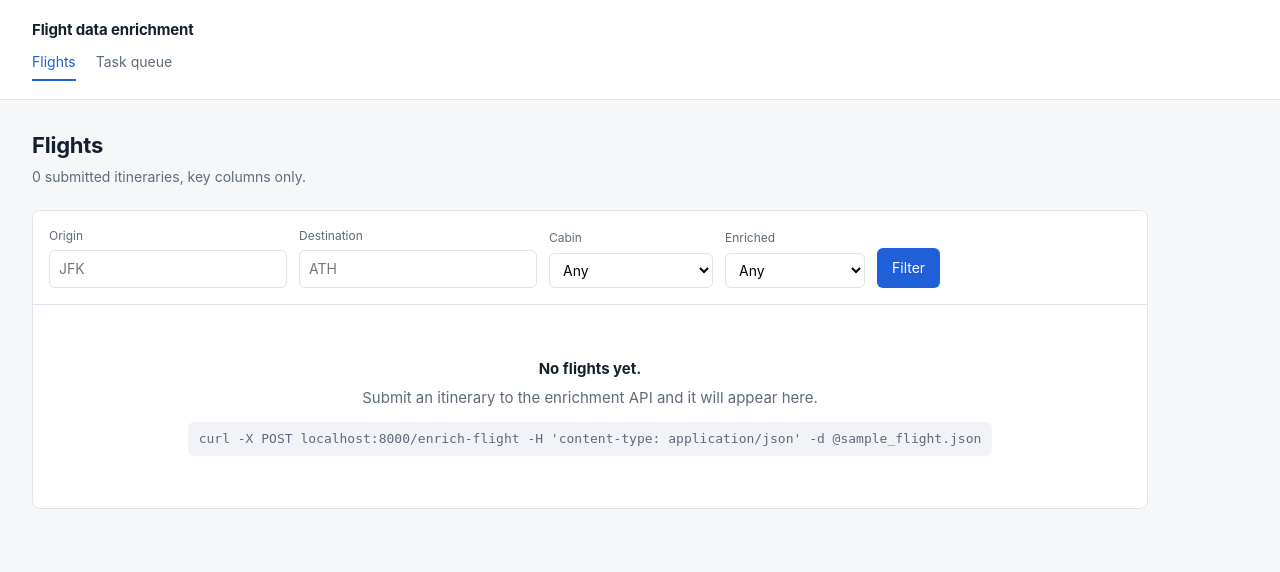
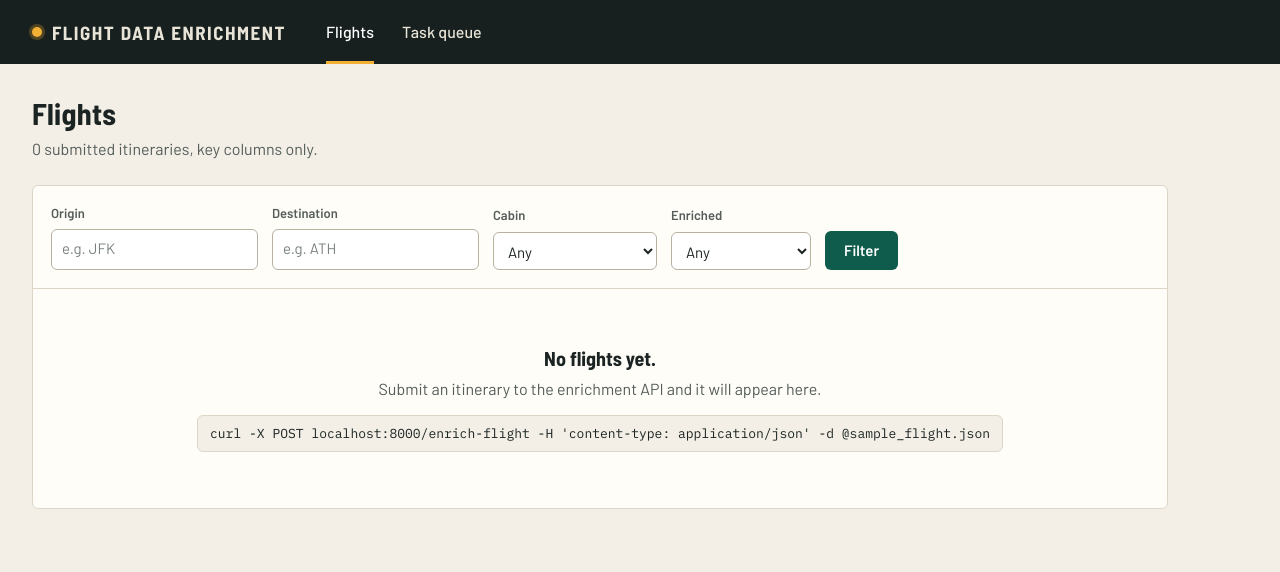
Before and after one commit to dev-mnadeem/flight-retail-enrichment-api, a Django app: page /flights/ in a window 1280 px wide. Shown: the top 572 px of the page. Run offline with Django 5.2, Linux system fonts and the light colour scheme; data that the repository does not hold is empty; parts of the project's set-up code (start-up, migrations or seed data) failed here and were passed over.

Commit message:
Restyle the Django pages as a departure-board fare desk
Dark board header with an amber signal accent, Barlow and IBM Plex Mono
in place of the system/Roboto stack, and route codes set in mono.

Accessibility: explicit label/for on every filter, scoped headers and a
caption, aria-current on the active nav item and page, a skip link and a
visible focus ring. Below 760px the tables collapse into labelled rows
instead of overflowing the viewport. A zero retail price now renders as a
price rather than a dash.

```diff
--- a/backend/flights/templates/flights/base.html
+++ b/backend/flights/templates/flights/base.html
@@ -3,104 +3,178 @@
 <head>
   <meta charset="utf-8">
   <meta name="viewport" content="width=device-width, initial-scale=1">
-  <title>{% block title %}Flight enrichment{% endblock %}</title>
+  <title>{% block title %}Flight enrichment{% endblock %} · Flight data enrichment</title>
+  <link rel="preconnect" href="https://fonts.googleapis.com">
+  <link rel="preconnect" href="https://fonts.gstatic.com" crossorigin>
+  <link rel="stylesheet" href="https://fonts.googleapis.com/css2?family=Barlow:wght@400;500;600;700&family=Barlow+Semi+Condensed:wght@600;700&family=IBM+Plex+Mono:wght@400;500&display=swap">
   <style>
     :root {
-      --bg: #f6f7f9;
-      --surface: #ffffff;
-      --ink: #16202c;
-      --muted: #5f6b7a;
-      --line: #dfe4ea;
-      --accent: #1f5fd8;
-      --ok-bg: #e4f4ea; --ok-ink: #17603a;
-      --bad-bg: #fbe6e6; --bad-ink: #8c2020;
-      --warn-bg: #fdf2dc; --warn-ink: #7a5310;
-      --radius: 8px;
+      --paper: #f3efe6;
+      --surface: #fffdf8;
+      --ink: #1b2422;
+      --muted: #545d5a;
+      --line: #ddd6c8;
+      --board: #17201e;
+      --board-ink: #e9e4d8;
+      --signal: #f2b134;
+      --accent: #0f5c4d;
+      --accent-hover: #0a473b;
+      --ok-bg: #dcefe4; --ok-ink: #145233;
+      --bad-bg: #f8e0dc; --bad-ink: #8a2418;
+      --warn-bg: #fbecc8; --warn-ink: #6b4a06;
+      --idle-bg: #ebe6db; --idle-ink: #4c5552;
+      --radius: 6px;
+      --sans: "Barlow", system-ui, -apple-system, "Segoe UI", sans-serif;
+      --display: "Barlow Semi Condensed", "Barlow", system-ui, sans-serif;
+      --mono: "IBM Plex Mono", ui-monospace, SFMono-Regular, Menlo, monospace;
     }
     * { box-sizing: border-box; }
     body {
       margin: 0;
-      background: var(--bg);
+      background: var(--paper);
       color: var(--ink);
-      font: 15px/1.55 -apple-system, BlinkMacSystemFont, "Segoe UI", Roboto, Helvetica, Arial, sans-serif;
+      font: 16px/1.5 var(--sans);
     }
+    a { color: var(--accent); }
+    :focus-visible { outline: 3px solid var(--signal); outline-offset: 2px; }
+    .skip {
+      position: absolute; left: 12px; top: -48px; padding: 8px 12px;
+      background: var(--signal); color: var(--board); font-weight: 600; z-index: 10;
+    }
+    .skip:focus { top: 12px; }
+    .visually-hidden {
+      position: absolute; width: 1px; height: 1px; padding: 0; margin: -1px;
+      overflow: hidden; clip: rect(0 0 0 0); white-space: nowrap; border: 0;
+    }
+
     header {
-      background: var(--surface);
-      border-bottom: 1px solid var(--line);
-      padding: 18px 32px;
+      background: var(--board);
+      color: var(--board-ink);
+      padding: 0 32px;
+      display: flex; flex-wrap: wrap; align-items: center; gap: 8px 40px;
     }
-    header .brand { font-weight: 650; letter-spacing: -0.01em; }
-    nav { margin-top: 10px; display: flex; gap: 20px; }
+    .brand {
+      font: 700 19px/1 var(--display);
+      letter-spacing: 0.08em; text-transform: uppercase;
+      padding: 20px 0; display: flex; align-items: center; gap: 10px;
+    }
+    .brand::before {
+      content: ""; width: 10px; height: 10px; border-radius: 50%;
+      background: var(--signal); box-shadow: 0 0 0 3px rgba(242, 177, 52, 0.25);
+    }
+    nav ul { list-style: none; margin: 0; padding: 0; display: flex; gap: 28px; }
     nav a {
-      color: var(--muted); text-decoration: none; font-size: 14px;
-      padding-bottom: 6px; border-bottom: 2px solid transparent;
+      display: block; padding: 20px 0 17px;
+      color: var(--board-ink); text-decoration: none; font-weight: 500;
+      border-bottom: 3px solid transparent;
     }
-    nav a:hover { color: var(--ink); }
-    nav a.active { color: var(--accent); border-bottom-color: var(--accent); }
-    main { padding: 28px 32px 56px; max-width: 1180px; }
-    h1 { font-size: 22px; margin: 0 0 4px; letter-spacing: -0.01em; }
-    .subtitle { color: var(--muted); font-size: 14px; margin: 0 0 22px; }
+    nav a:hover { color: #fff; }
+    nav a[aria-current="page"] { color: #fff; border-bottom-color: var(--signal); }
+
+    main { padding: 32px 32px 64px; max-width: 1200px; }
+    h1 { font: 700 30px/1.15 var(--display); margin: 0 0 6px; letter-spacing: 0.01em; }
+    .subtitle { color: var(--muted); margin: 0 0 24px; }
+
     .panel {
       background: var(--surface); border: 1px solid var(--line);
       border-radius: var(--radius); overflow: hidden;
     }
     .filters {
-      display: flex; flex-wrap: wrap; gap: 12px; align-items: flex-end;
-      padding: 16px; border-bottom: 1px solid var(--line); background: var(--surface);
+      display: flex; flex-wrap: wrap; gap: 14px; align-items: flex-end;
+      padding: 18px; border-bottom: 1px solid var(--line);
     }
-    .filters label { display: flex; flex-direction: column; gap: 5px; font-size: 12px; color: var(--muted); }
-    .filters input, .filters select {
-      font: inherit; font-size: 14px; padding: 7px 9px;
-      border: 1px solid var(--line); border-radius: 6px; background: #fff; min-width: 140px;
+    .field { display: flex; flex-direction: column; gap: 6px; }
+    .field label { font-size: 13px; font-weight: 600; color: var(--muted); }
+    .field input, .field select {
+      font: inherit; font-size: 15px; padding: 8px 10px; min-width: 140px;
+      border: 1px solid #b9b1a2; border-radius: var(--radius); background: #fff; color: var(--ink);
     }
-    .filters button, .filters a.reset {
-      font: inherit; font-size: 14px; padding: 8px 14px; border-radius: 6px;
+    .field input { font-family: var(--mono); text-transform: uppercase; }
+    .field input::placeholder { text-transform: none; font-family: var(--sans); color: #77807c; }
+    .actions { display: flex; gap: 10px; }
+    .button, .button-quiet {
+      font: 600 15px/1 var(--sans); padding: 11px 18px; border-radius: var(--radius);
       border: 1px solid transparent; cursor: pointer; text-decoration: none;
     }
-    .filters button { background: var(--accent); color: #fff; }
-    .filters a.reset { background: transparent; color: var(--muted); border-color: var(--line); }
+    .button { background: var(--accent); color: #fff; }
+    .button:hover { background: var(--accent-hover); }
+    .button-quiet { background: transparent; color: var(--ink); border-color: #b9b1a2; }
+
     table { width: 100%; border-collapse: collapse; }
-    th, td { padding: 11px 16px; text-align: left; border-bottom: 1px solid var(--line); }
+    th, td { padding: 12px 18px; text-align: left; border-bottom: 1px solid var(--line); vertical-align: middle; }
     th {
-      font-size: 11px; text-transform: uppercase; letter-spacing: 0.06em;
-      color: var(--muted); font-weight: 600; background: #fafbfc;
+      font: 600 12px/1.2 var(--sans); text-transform: uppercase; letter-spacing: 0.08em;
+      color: var(--muted); background: #f8f4ec;
     }
     tbody tr:last-child td { border-bottom: none; }
-    td.num { text-align: right; font-variant-numeric: tabular-nums; }
-    td.mono, .mono {
-      font-family: ui-monospace, SFMono-Regular, Menlo, monospace;
-      font-size: 13px; white-space: nowrap;
-    }
+    tbody tr:hover { background: #faf6ee; }
+    .num { text-align: right; font-variant-numeric: tabular-nums; }
+    .code { font-family: var(--mono); font-size: 14px; }
+    .route { font-family: var(--mono); font-weight: 500; letter-spacing: 0.04em; white-space: nowrap; }
+    .route span { color: var(--muted); padding: 0 4px; }
+    .price { font-family: var(--mono); font-weight: 500; white-space: nowrap; }
+    .price small { color: var(--muted); font-size: 12px; margin-left: 3px; }
+    .none { color: var(--muted); }
+
     .pill {
-      display: inline-block; padding: 2px 9px; border-radius: 999px;
-      font-size: 12px; font-weight: 600;
+      display: inline-block; padding: 3px 10px; border-radius: 999px;
+      font: 600 12px/1.4 var(--sans); letter-spacing: 0.03em; white-space: nowrap;
     }
     .pill-ok { background: var(--ok-bg); color: var(--ok-ink); }
     .pill-bad { background: var(--bad-bg); color: var(--bad-ink); }
     .pill-warn { background: var(--warn-bg); color: var(--warn-ink); }
-    .pill-idle { background: #eceff3; color: var(--muted); }
-    .empty { padding: 52px 20px; text-align: center; color: var(--muted); }
-    .empty strong { display: block; color: var(--ink); font-size: 15px; margin-bottom: 6px; }
+    .pill-idle { background: var(--idle-bg); color: var(--idle-ink); }
+
+    .empty { padding: 56px 24px; text-align: center; color: var(--muted); }
+    .empty strong { display: block; color: var(--ink); font: 700 20px/1.3 var(--display); margin-bottom: 6px; }
     .empty code {
-      display: inline-block; margin-top: 12px; padding: 7px 11px;
-      background: #f1f3f6; border-radius: 6px; font-size: 13px;
+      display: inline-block; margin-top: 14px; padding: 8px 12px; max-width: 100%;
+      background: var(--paper); border: 1px solid var(--line); border-radius: var(--radius);
+      font: 13px/1.5 var(--mono); color: var(--ink); white-space: pre-wrap; word-break: break-all;
     }
     .pager {
-      display: flex; gap: 14px; align-items: center;
-      padding: 14px 16px; font-size: 14px; color: var(--muted);
+      display: flex; gap: 18px; align-items: center; margin: 0;
+      padding: 14px 18px; font-size: 15px; color: var(--muted); border-top: 1px solid var(--line);
     }
-    .pager a { color: var(--accent); text-decoration: none; }
-    .note { color: var(--muted); font-size: 13px; margin-top: 12px; }
+    .pager a { font-weight: 600; }
+
+    @media (max-width: 760px) {
+      header { padding: 0 16px; gap: 0 24px; }
+      .brand { padding: 16px 0 6px; width: 100%; }
+      nav a { padding: 10px 0 11px; }
+      main { padding: 24px 16px 48px; }
+      h1 { font-size: 26px; }
+      .filters { padding: 16px; }
+      .field { flex: 1 1 140px; }
+      .field input, .field select { min-width: 0; width: 100%; }
+      .actions { width: 100%; }
+      .actions .button { flex: 1; }
+
+      thead { position: absolute; width: 1px; height: 1px; overflow: hidden; clip: rect(0 0 0 0); }
+      table, tbody, tr, td { display: block; width: 100%; }
+      tbody tr { padding: 12px 16px; border-bottom: 1px solid var(--line); }
+      tbody tr:last-child { border-bottom: none; }
+      td { display: flex; justify-content: space-between; gap: 16px; padding: 5px 0; border: none; text-align: right; }
+      td.num { text-align: right; }
+      td::before {
+        content: attr(data-label); flex: none; text-align: left;
+        font: 600 12px/1.9 var(--sans); text-transform: uppercase; letter-spacing: 0.08em; color: var(--muted);
+      }
+      td.code { word-break: break-all; }
+    }
   </style>
 </head>
 <body>
+  <a class="skip" href="#content">Skip to content</a>
   <header>
     <div class="brand">Flight data enrichment</div>
-    <nav>
-      <a href="{% url 'flights:flight-list' %}" class="{% block nav_flights %}{% endblock %}">Flights</a>
-      <a href="{% url 'flights:task-list' %}" class="{% block nav_tasks %}{% endblock %}">Task queue</a>
+    <nav aria-label="Sections">
+      <ul>
+        <li><a href="{% url 'flights:flight-list' %}"{% block nav_flights %}{% endblock %}>Flights</a></li>
+        <li><a href="{% url 'flights:task-list' %}"{% block nav_tasks %}{% endblock %}>Task queue</a></li>
+      </ul>
     </nav>
   </header>
-  <main>{% block content %}{% endblock %}</main>
+  <main id="content">{% block content %}{% endblock %}</main>
 </body>
 </html>
--- a/backend/flights/templates/flights/flight_list.html
+++ b/backend/flights/templates/flights/flight_list.html
@@ -1,6 +1,6 @@
 {% extends "flights/base.html" %}
 {% block title %}Flights{% endblock %}
-{% block nav_flights %}active{% endblock %}
+{% block nav_flights %} aria-current="page"{% endblock %}
 
 {% block content %}
 <h1>Flights</h1>
@@ -9,67 +9,74 @@
 </p>
 
 <div class="panel">
-  <form class="filters" method="get">
-    <label>Origin
-      <input type="text" name="origin" value="{{ filters.origin }}" placeholder="JFK" maxlength="8">
-    </label>
-    <label>Destination
-      <input type="text" name="destination" value="{{ filters.destination }}" placeholder="ATH" maxlength="8">
-    </label>
-    <label>Cabin
-      <select name="cabin">
+  <form class="filters" method="get" role="search" aria-label="Filter flights">
+    <div class="field">
+      <label for="f-origin">Origin</label>
+      <input id="f-origin" type="text" name="origin" value="{{ filters.origin }}" placeholder="e.g. JFK" maxlength="8" autocomplete="off">
+    </div>
+    <div class="field">
+      <label for="f-destination">Destination</label>
+      <input id="f-destination" type="text" name="destination" value="{{ filters.destination }}" placeholder="e.g. ATH" maxlength="8" autocomplete="off">
+    </div>
+    <div class="field">
+      <label for="f-cabin">Cabin</label>
+      <select id="f-cabin" name="cabin">
         <option value="">Any</option>
         {% for value, label in cabins %}
-          <option value="{{ value }}" {% if filters.cabin == value %}selected{% endif %}>{{ label }}</option>
+          <option value="{{ value }}"{% if filters.cabin == value %} selected{% endif %}>{{ label }}</option>
         {% endfor %}
       </select>
-    </label>
-    <label>Enriched
-      <select name="enriched">
+    </div>
+    <div class="field">
+      <label for="f-enriched">Enriched</label>
+      <select id="f-enriched" name="enriched">
         <option value="">Any</option>
-        <option value="yes" {% if filters.enriched == "yes" %}selected{% endif %}>Yes</option>
-        <option value="no" {% if filters.enriched == "no" %}selected{% endif %}>No</option>
+        <option value="yes"{% if filters.enriched == "yes" %} selected{% endif %}>Yes</option>
+        <option value="no"{% if filters.enriched == "no" %} selected{% endif %}>No</option>
       </select>
-    </label>
-    <button type="submit">Filter</button>
-    {% if has_filters %}<a class="reset" href="{% url 'flights:flight-list' %}">Clear</a>{% endif %}
+    </div>
+    <div class="actions">
+      <button class="button" type="submit">Filter</button>
+      {% if has_filters %}<a class="button-quiet" href="{% url 'flights:flight-list' %}">Clear</a>{% endif %}
+    </div>
   </form>
 
   {% if flights %}
   <table>
+    <caption class="visually-hidden">Submitted flights{% if has_filters %}, filtered{% endif %}</caption>
     <thead>
       <tr>
-        <th>Flight ID</th>
-        <th>Route</th>
-        <th>Departs (UTC)</th>
-        <th>Cabin</th>
-        <th style="text-align:right">Retail price</th>
-        <th>Fare review</th>
-        <th>State</th>
+        <th scope="col">Flight ID</th>
+        <th scope="col">Route</th>
+        <th scope="col">Departs (UTC)</th>
+        <th scope="col">Cabin</th>
+        <th scope="col" class="num">Retail price</th>
+        <th scope="col">Fare review</th>
+        <th scope="col">State</th>
       </tr>
     </thead>
     <tbody>
       {% for flight in flights %}
       <tr>
-        <td class="mono">{{ flight.flight_id }}</td>
-        <td>{{ flight.origin }} &rarr; {{ flight.destination }}</td>
-        <td>{{ flight.departure_time|date:"Y-m-d H:i" }}</td>
-        <td>{{ flight.travel_class }}</td>
-        <td class="num">
-          {% if flight.retail_price %}{{ flight.retail_price }} {{ flight.currency }}{% else %}&mdash;{% endif %}
+        <td class="code" data-label="Flight ID">{{ flight.flight_id }}</td>
+        <td data-label="Route"><span class="route">{{ flight.origin }}<span aria-hidden="true">&rarr;</span><span class="visually-hidden"> to </span>{{ flight.destination }}</span></td>
+        <td data-label="Departs (UTC)"><time datetime="{{ flight.departure_time|date:'c' }}">{{ flight.departure_time|date:"Y-m-d H:i" }}</time></td>
+        <td data-label="Cabin">{{ flight.travel_class }}</td>
+        <td class="num" data-label="Retail price">
+          {% if flight.retail_price is not None %}<span class="price">{{ flight.retail_price }}<small>{{ flight.currency }}</small></span>{% else %}<span class="none">no price</span>{% endif %}
         </td>
-        <td>
+        <td data-label="Fare review">
           {% if flight.fare_review %}
             {% if flight.fare_review.rating == "plausible" %}
-              <span class="pill pill-ok">plausible</span>
+              <span class="pill pill-ok" title="{{ flight.fare_review.rationale }}">plausible</span>
             {% elif flight.fare_review.rating == "unknown" %}
-              <span class="pill pill-idle">not scored</span>
+              <span class="pill pill-idle" title="{{ flight.fare_review.rationale }}">not scored</span>
             {% else %}
-              <span class="pill pill-warn">{{ flight.fare_review.rating }}</span>
+              <span class="pill pill-warn" title="{{ flight.fare_review.rationale }}">{{ flight.fare_review.rating|cut:"suspiciously_" }}</span>
             {% endif %}
-          {% else %}&mdash;{% endif %}
+          {% else %}<span class="none">&mdash;</span>{% endif %}
         </td>
-        <td>
+        <td data-label="State">
           {% if flight.enriched %}
             <span class="pill pill-ok">enriched</span>
           {% else %}
@@ -82,22 +89,22 @@
   </table>
 
   {% if is_paginated %}
-  <div class="pager">
+  <nav class="pager" aria-label="Pagination">
     {% if page_obj.has_previous %}<a href="{% querystring page=page_obj.previous_page_number %}">Previous</a>{% endif %}
-    <span>Page {{ page_obj.number }} of {{ page_obj.paginator.num_pages }}</span>
+    <span aria-current="page">Page {{ page_obj.number }} of {{ page_obj.paginator.num_pages }}</span>
     {% if page_obj.has_next %}<a href="{% querystring page=page_obj.next_page_number %}">Next</a>{% endif %}
-  </div>
+  </nav>
   {% endif %}
 
   {% else %}
   <div class="empty">
     {% if has_filters %}
       <strong>No flights match those filters.</strong>
-      Try clearing them.
+      Try a different route or <a href="{% url 'flights:flight-list' %}">clear the filters</a>.
     {% else %}
       <strong>No flights yet.</strong>
       Submit an itinerary to the enrichment API and it will appear here.
-      <code>curl -X POST localhost:8000/enrich-flight -H 'content-type: application/json' -d @sample_flight.json</code>
+      <br><code>curl -X POST localhost:8000/enrich-flight -H 'content-type: application/json' -d @sample_flight.json</code>
     {% endif %}
   </div>
   {% endif %}
```
Also changed, not shown: backend/flights/templates/flights/task_list.html (+19 -18 lines), backend/flights/tests/test_views.py (+10 -0 lines).
